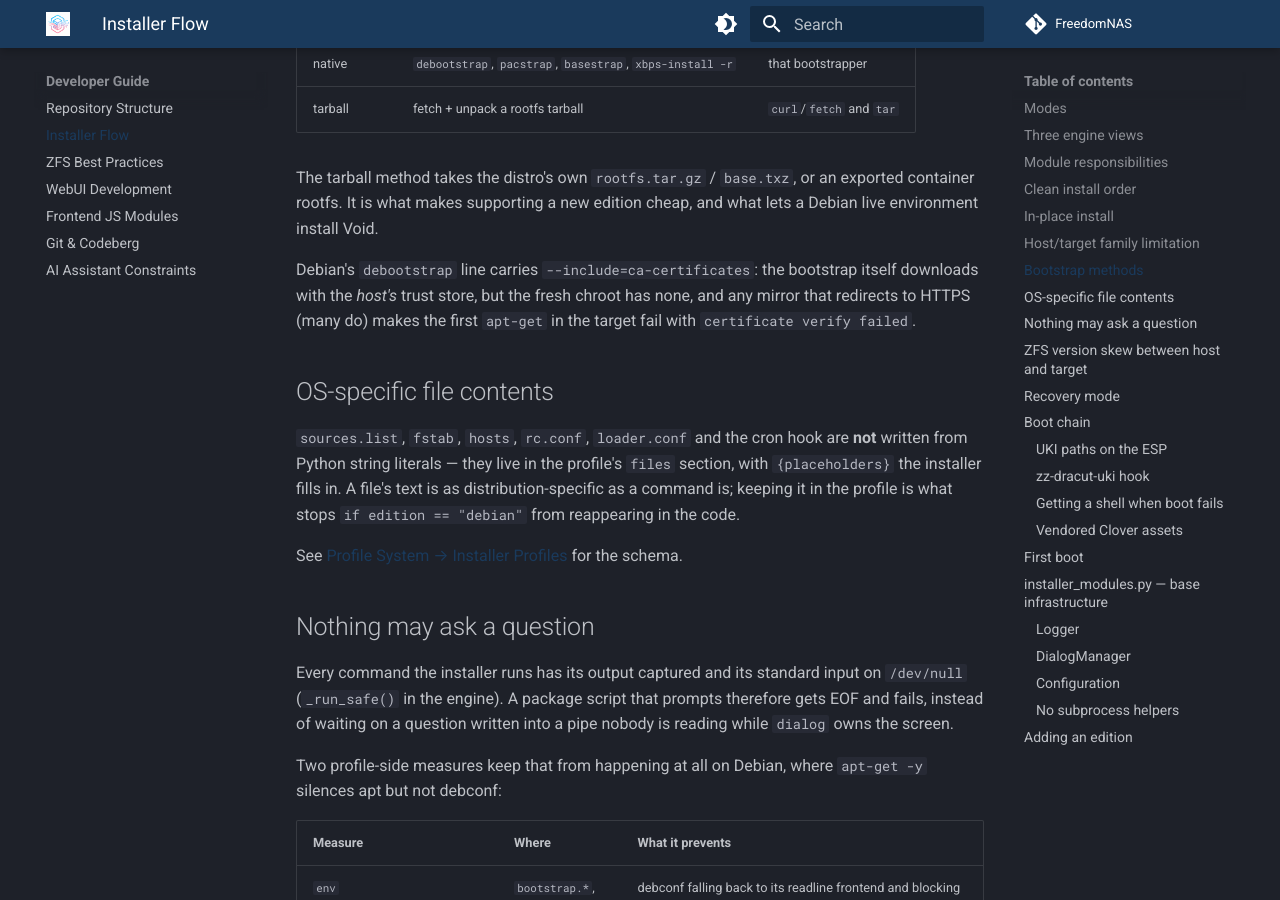
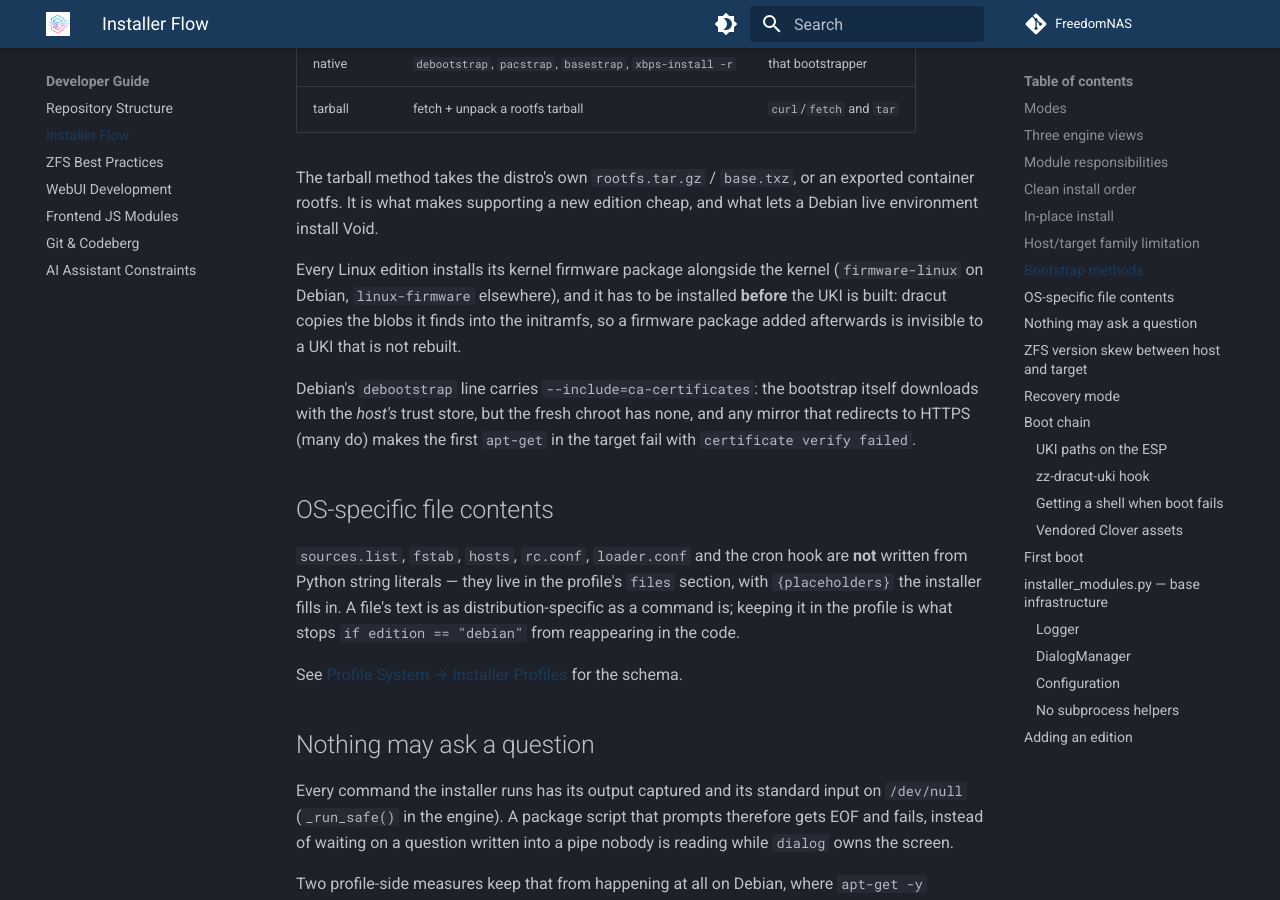
Before and after one commit to FreedomNAS/freedomnas-docs, an MkDocs documentation site: the page built from docs/developer/installer.md, in a window 1280 px wide and 900 px high, scrolled down 4550 px. Built offline with MkDocs 1.6.1 and Material for MkDocs 9.7.7, drawn with Linux system fonts in a browser that asks for light colours.

Commit message:
Document the firmware requirement for the initramfs

```diff
--- a/docs/developer/installer.md
+++ b/docs/developer/installer.md
@@ -151,6 +151,12 @@ binary is missing simply is not offered:
 The tarball method takes the distro's own `rootfs.tar.gz` / `base.txz`, or an
 exported container rootfs. It is what makes supporting a new edition cheap,
 and what lets a Debian live environment install Void.
+
+Every Linux edition installs its kernel firmware package alongside the kernel
+(`firmware-linux` on Debian, `linux-firmware` elsewhere), and it has to be
+installed **before** the UKI is built: dracut copies the blobs it finds into
+the initramfs, so a firmware package added afterwards is invisible to a UKI
+that is not rebuilt.
 
 Debian's `debootstrap` line carries `--include=ca-certificates`: the bootstrap
 itself downloads with the *host's* trust store, but the fresh chroot has none,
```
